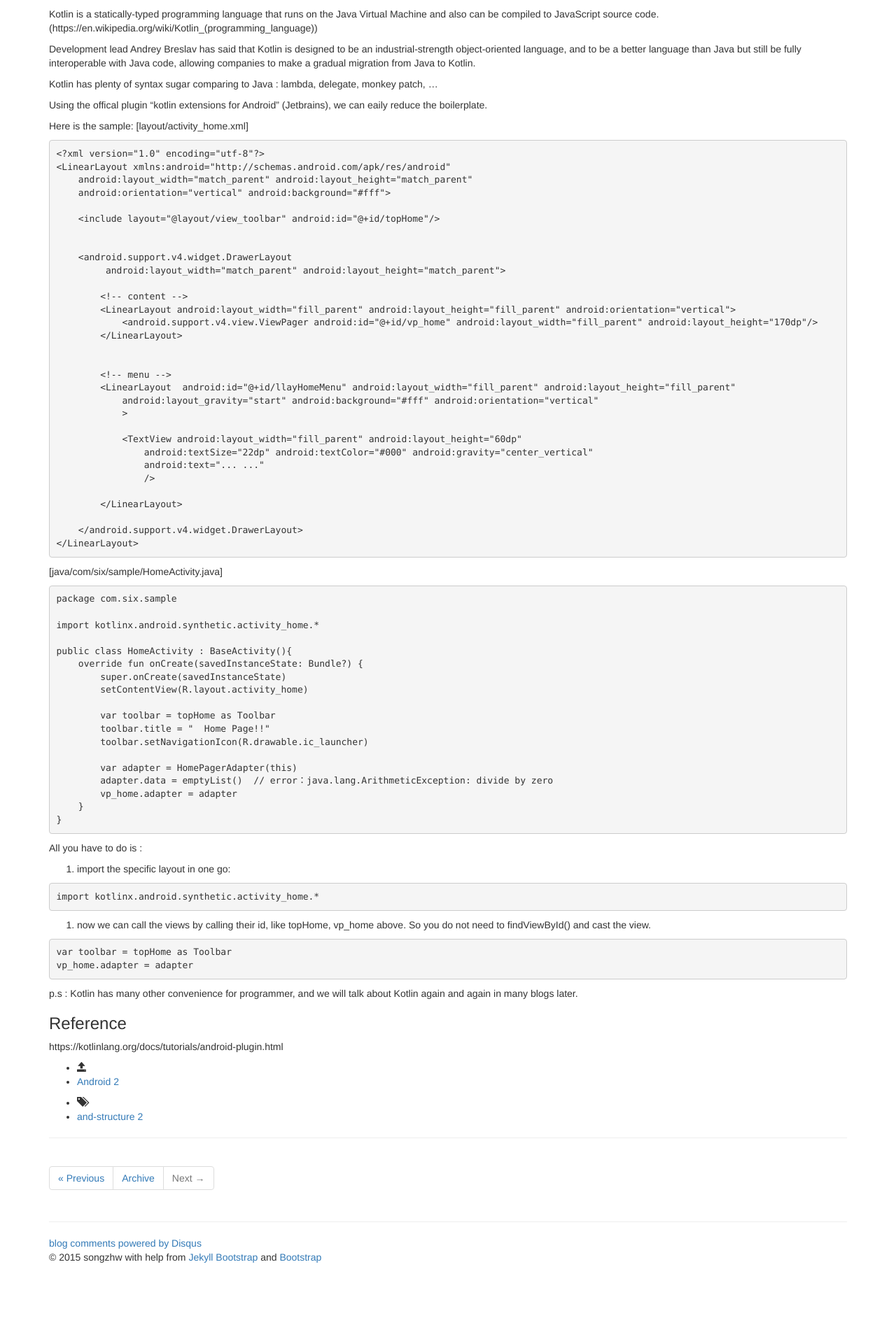
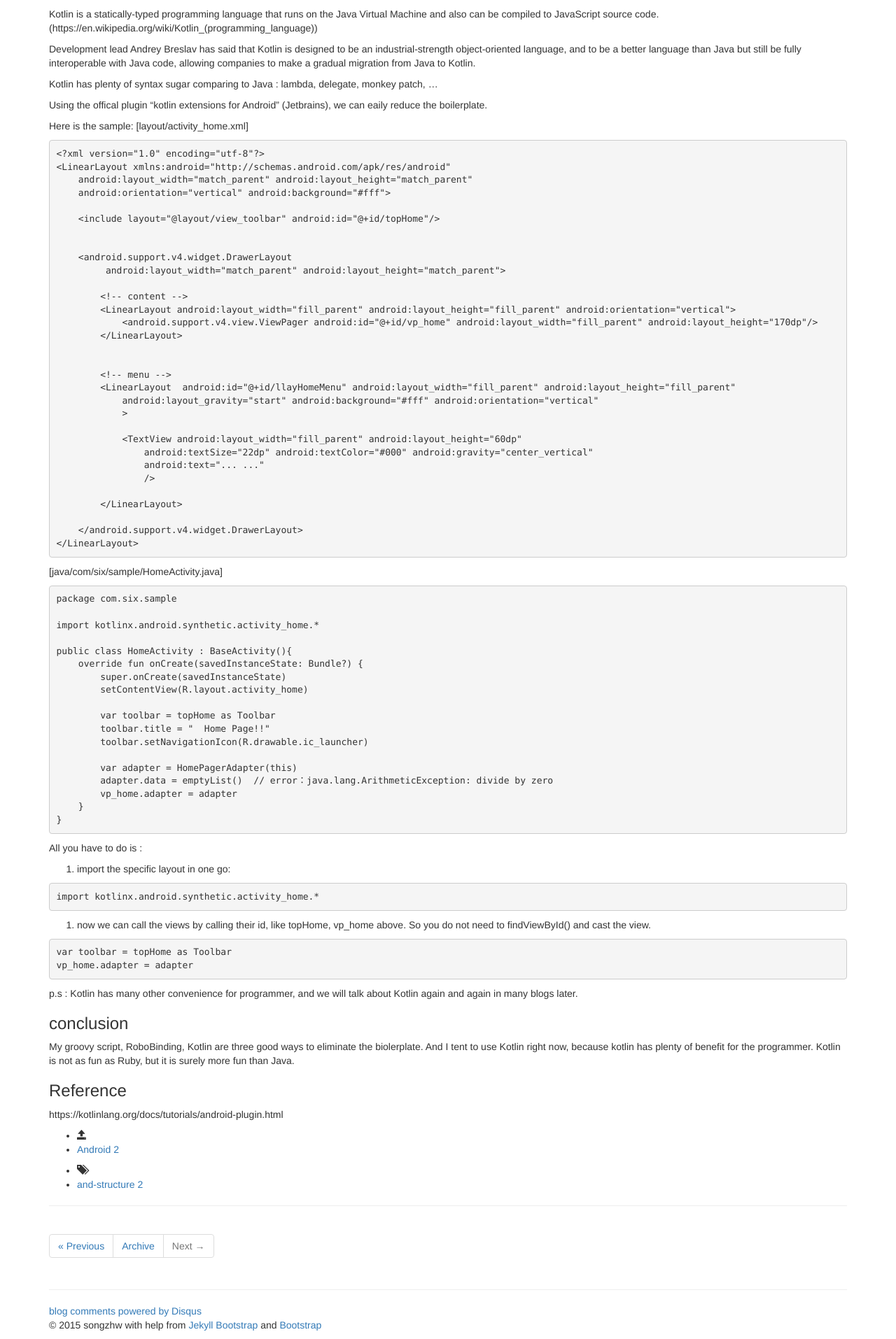
Before and after one commit to songzhw/songzhw.github.io, a Jekyll site: the page built from _posts/2015-11-12-clean-app-(2).md, in a window 1280 px wide. Shown: the part 2542-4456 px from the top of the page at 70% size. Built offline with Jekyll 4.4.1, drawn with Linux system fonts in a browser that asks for light colours; nearby versions of some CDN libraries; library files that are not in the unit come from our copies; Markdown is read by kramdown in place of the engine named in the settings; comment, search, counter and statistics services are not loaded; before the commit the page ends 4359 px from its top, so only the background shows below that.

Commit message:
blog and UI

```diff
--- a/_posts/2015-11-12-clean-app-(2).md
+++ b/_posts/2015-11-12-clean-app-(2).md
@@ -225,6 +225,9 @@
 p.s : Kotlin has many other convenience for programmer, and we will talk about Kotlin again and again in many blogs later.
 
 
+###conclusion
+
+My groovy script, RoboBinding, Kotlin are three good ways to eliminate the biolerplate.  And I tent to use Kotlin right now, because kotlin has plenty of benefit for the programmer. Kotlin is not as fun as Ruby, but it is surely more fun than Java.
 
 {% highlight java %}
 
--- a/assets/themes/bootstrap-3/css/style.css
+++ b/assets/themes/bootstrap-3/css/style.css
@@ -77,3 +77,7 @@
   background: #57A957;
   border: 1px solid #4c964d;
   color: #FFF; }
+
+body{
+  font-size: 14px
+}
```
